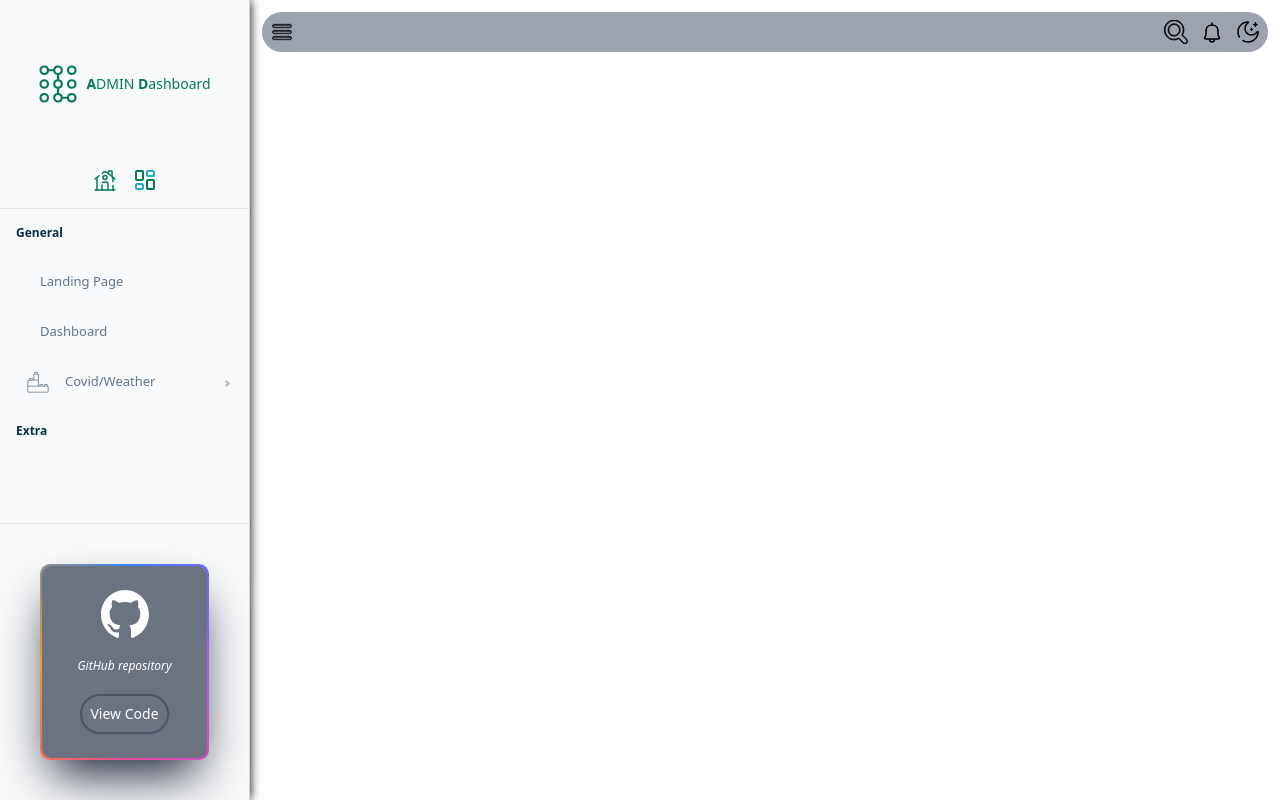
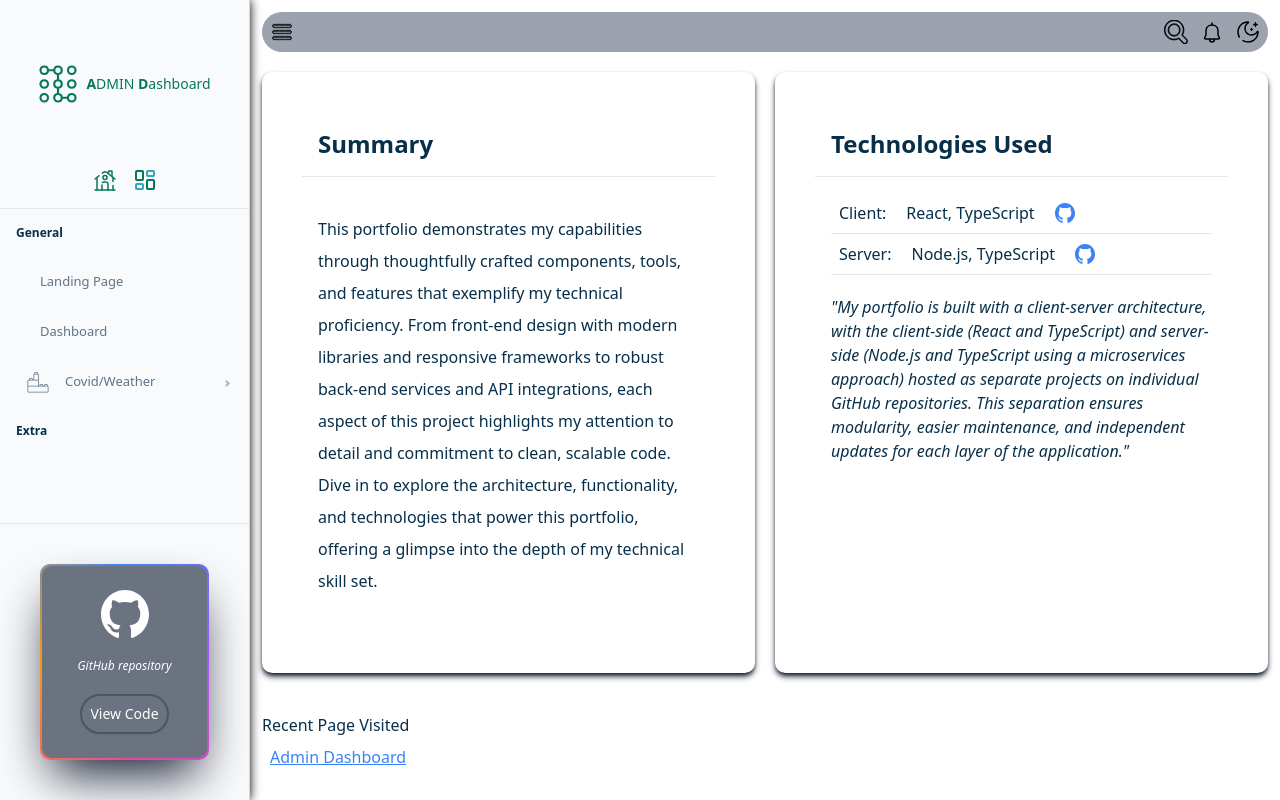
Before and after one commit to mitchin20/dashboard-client, a React (Create React App) app: page /admin-dashboard in a window 1280 px wide. Built offline with nearby package versions, Linux system fonts and the light colour scheme.

Commit message:
modified admin-dashboard component and code refactoring

```diff
--- a/src/App.tsx
+++ b/src/App.tsx
@@ -8,6 +8,9 @@ const Dashboard = lazy(() => import("./modules/dashboard/Dashboard"));
 const AdminDashboard = lazy(
     () => import("./modules/admin_dashboard/AdminDashboard")
 );
+const DefaultAdminDashboard = lazy(
+    () => import("./modules/admin_dashboard/pages/DefaultAdminDashboard")
+);
 
 function App() {
     return (
@@ -17,6 +20,7 @@ function App() {
                     <Route path="/" element={<Home />} />
                     <Route path="/dashboard" element={<Dashboard />} />
                     <Route path="/admin-dashboard" element={<AdminDashboard />}>
+                        <Route index element={<DefaultAdminDashboard />} />
                         <Route path="covid19" element={<div>Covid19</div>} />
                         <Route path="weather" element={<div>Weather</div>} />
                         <Route path="charts" element={<div>Charts</div>} />
--- /dev/null
+++ b/src/helpers/recentPageVisited.ts
@@ -0,0 +1,34 @@
+export const getRecentPageVisited = (key: string): any | null => {
+    const pageVisited = localStorage.getItem(key);
+
+    if (!pageVisited) {
+        return null;
+    }
+
+    try {
+        const parsedPages = JSON.parse(pageVisited);
+        return Array.isArray(parsedPages) ? parsedPages : [];
+    } catch (error) {
+        console.error("Error parsing JSON:", error);
+        return [];
+    }
+};
+
+export const setRecentPageVisited = (
+    key: string,
+    value: Record<string, any>
+): void => {
+    const pagesVisited = getRecentPageVisited(key) || [];
+
+    const isExisting = pagesVisited.some(
+        (page: Record<string, any>) =>
+            page.name === value.name && page.url === value.url
+    );
+
+    if (isExisting) {
+        return;
+    }
+
+    const updatedPages = [...pagesVisited, value];
+    localStorage.setItem(key, JSON.stringify(updatedPages));
+};
--- a/src/modules/admin_dashboard/AdminDashboard.tsx
+++ b/src/modules/admin_dashboard/AdminDashboard.tsx
@@ -57,8 +57,6 @@ const AdminDashboard = () => {
                     handleThemeChange={handleThemeChange}
                 />
 
-                {/* Dashboard info */}
-
                 {/* Main content */}
                 <div>
                     <Outlet />
--- /dev/null
+++ b/src/modules/admin_dashboard/components/DashboardSummary.tsx
@@ -0,0 +1,21 @@
+import React, { lazy } from "react";
+import { DashboardSummaryProps } from "../../../types";
+import RecentVisited from "./dashboard_components/RecentVisited";
+
+const Section1 = lazy(() => import("./dashboard_components/Section1"));
+const Section2 = lazy(() => import("./dashboard_components/Section2"));
+
+const DashboardSummary: React.FC<DashboardSummaryProps> = ({ theme }) => {
+    const textColor = theme === "dark" ? "text-white" : "text-sky-950";
+    return (
+        <div className={`mt-5 ${textColor}`}>
+            <div className="grid sm:grid-cols-1 lg:grid-cols-2 gap-5">
+                <Section1 />
+                <Section2 />
+            </div>
+            <RecentVisited />
+        </div>
+    );
+};
+
+export default DashboardSummary;
--- /dev/null
+++ b/src/modules/admin_dashboard/components/dashboard_components/RecentVisited.tsx
@@ -0,0 +1,24 @@
+import { useEffect, useState } from "react";
+import { getRecentPageVisited } from "../../../../helpers/recentPageVisited";
+import Link from "../../../components/Link";
+
+const RecentVisited = () => {
+    const [pagesVisited, setPagesVisited] = useState<object[]>([]);
+
+    useEffect(() => {
+        setPagesVisited(getRecentPageVisited("recentPageVisited"));
+    }, []);
+    return (
+        <div>
+            <h1>Recent Page Visited</h1>
+            {pagesVisited &&
+                pagesVisited?.map((page: any, index: number) => (
+                    <div key={index} className="p-2">
+                        <Link href={page.url}>{page.name}</Link>
+                    </div>
+                ))}
+        </div>
+    );
+};
+
+export default RecentVisited;
--- /dev/null
+++ b/src/modules/admin_dashboard/components/dashboard_components/Section1.tsx
@@ -0,0 +1,29 @@
+import React, { memo } from "react";
+import Card2 from "../../../components/Card2";
+import CardHeader from "../../../components/CardHeader";
+import CardContent from "../../../components/CardContent";
+
+const Section1 = () => {
+    return (
+        <Card2 className={`mb-10 p-10 shadow-md`}>
+            <CardHeader>
+                <h1 className={`font-semibold text-2xl`}>Summary</h1>
+            </CardHeader>
+            <CardContent>
+                <p className="my-5 md:leading-8 sm:leading-6">
+                    This portfolio demonstrates my capabilities through
+                    thoughtfully crafted components, tools, and features that
+                    exemplify my technical proficiency. From front-end design
+                    with modern libraries and responsive frameworks to robust
+                    back-end services and API integrations, each aspect of this
+                    project highlights my attention to detail and commitment to
+                    clean, scalable code. Dive in to explore the architecture,
+                    functionality, and technologies that power this portfolio,
+                    offering a glimpse into the depth of my technical skill set.
+                </p>
+            </CardContent>
+        </Card2>
+    );
+};
+
+export default memo(Section1);
--- /dev/null
+++ b/src/modules/admin_dashboard/components/dashboard_components/Section2.tsx
@@ -0,0 +1,55 @@
+import React, { memo } from "react";
+import Card2 from "../../../components/Card2";
+import CardHeader from "../../../components/CardHeader";
+import CardContent from "../../../components/CardContent";
+import Link from "../../../components/Link";
+import GitHubIcon from "../../../../svgIcons/GitHubIcon";
+
+const CLIENT_GITHUB_URL = "https://github.com/mitchin20/dashboard-client";
+const SERVER_GITHUB_URL = "https://github.com/mitchin20/dashboard-server";
+
+const Section2 = () => {
+    const listStyle = `flex gap-5 p-2 border-b-[1px]`;
+    return (
+        <Card2 className={`mb-10 p-10 shadow-md`}>
+            <CardHeader>
+                <h1 className={`font-semibold text-2xl`}>Technologies Used</h1>
+            </CardHeader>
+            <CardContent>
+                <div className={`${listStyle}`}>
+                    <p>Client:</p>
+                    <p className="flex justify-center items-center gap-5">
+                        React, TypeScript{" "}
+                        <span>
+                            <Link href={CLIENT_GITHUB_URL} target="_blank">
+                                <GitHubIcon className={`w-5 h-5`} />
+                            </Link>
+                        </span>
+                    </p>
+                </div>
+                <div className={`${listStyle}`}>
+                    <p>Server:</p>
+                    <p className="flex justify-center items-center gap-5">
+                        Node.js, TypeScript{" "}
+                        <span>
+                            <Link href={SERVER_GITHUB_URL} target="_blank">
+                                <GitHubIcon className={`w-5 h-5`} />
+                            </Link>
+                        </span>
+                    </p>
+                </div>
+                <p className="italic mt-5">
+                    "My portfolio is built with a client-server architecture,
+                    with the client-side (React and TypeScript) and server-side
+                    (Node.js and TypeScript using a microservices approach)
+                    hosted as separate projects on individual GitHub
+                    repositories. This separation ensures modularity, easier
+                    maintenance, and independent updates for each layer of the
+                    application."
+                </p>
+            </CardContent>
+        </Card2>
+    );
+};
+
+export default memo(Section2);
--- /dev/null
+++ b/src/modules/admin_dashboard/pages/DefaultAdminDashboard.tsx
@@ -0,0 +1,17 @@
+import { lazy, useEffect } from "react";
+import { setRecentPageVisited } from "../../../helpers/recentPageVisited";
+
+const DashboardSummary = lazy(() => import("../components/DashboardSummary"));
+
+const DefaultAdminDashboard = () => {
+    useEffect(() => {
+        const currentPath = window.location.pathname;
+        setRecentPageVisited("recentPageVisited", {
+            name: "Admin Dashboard",
+            url: currentPath,
+        });
+    }, []);
+    return <DashboardSummary />;
+};
+
+export default DefaultAdminDashboard;
--- a/src/svgIcons/NotificationIcon.tsx
+++ b/src/svgIcons/NotificationIcon.tsx
@@ -12,7 +12,7 @@ const NotificationIcon: React.FC<NotificationIconProps> = ({ className }) => {
             xmlns="http://www.w3.org/2000/svg"
             className={className}
         >
-            <g clip-path="url(#clip0_15_159)">
+            <g clipPath="url(#clip0_15_159)">
                 <rect width="24" height="24" fill="none" />
                 <path
                     d="M9.5 19C8.89555 19 7.01237 19 5.61714 19C4.87375 19 4.39116 18.2177 4.72361 17.5528L5.57771 15.8446C5.85542 15.2892 6 14.6774 6 14.0564C6 13.2867 6 12.1434 6 11C6 9 7 5 12 5C17 5 18 9 18 11C18 12.1434 18 13.2867 18 14.0564C18 14.6774 18.1446 15.2892 18.4223 15.8446L19.2764 17.5528C19.6088 18.2177 19.1253 19 18.382 19H14.5M9.5 19C9.5 21 10.5 22 12 22C13.5 22 14.5 21 14.5 19M9.5 19C11.0621 19 14.5 19 14.5 19"
--- a/src/types.ts
+++ b/src/types.ts
@@ -218,3 +218,7 @@ export interface TooltipProps {
     className?: string; // Optional additional classes for custom styles
     arrowClassName?: string; // Optional additional array class for custom styles
 }
+
+export interface DashboardSummaryProps {
+    theme?: string;
+}
```
